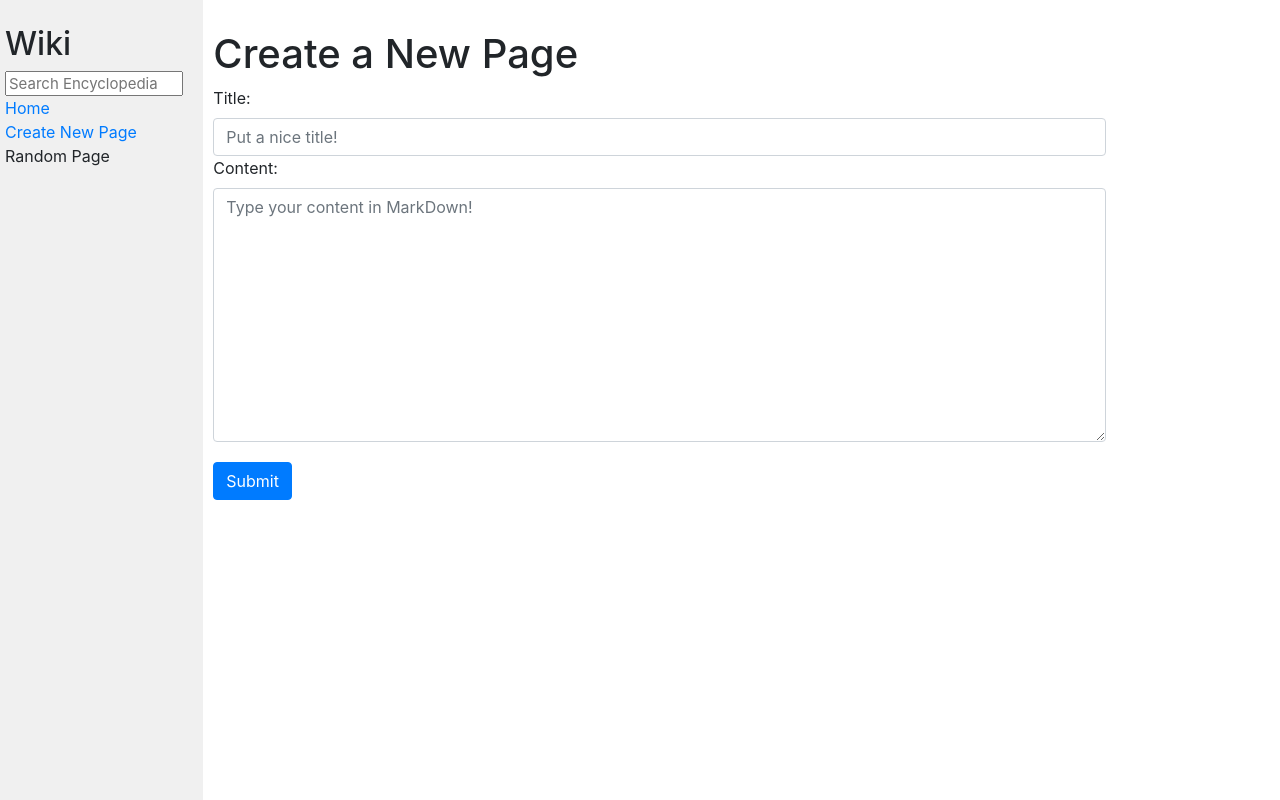
After one commit to gloinho/wiki, a Django app: page /new_page in a window 1280 px wide. The commit adds this page. Run offline with Django 3.2, Linux system fonts and the light colour scheme; some libraries are stand-ins or nearby versions.

Commit message:
Added Create new Page

```diff
--- a/TODO.txt
+++ b/TODO.txt
@@ -8,7 +8,7 @@ Entry Page: Visiting /wiki/TITLE, where TITLE is the title of an encyclopedia en
 
 Index Page: Update index.html such that, instead of merely listing the names of all pages in the encyclopedia, user can click on any entry name to be taken directly to that entry page.
 
-FIXME Search: Allow the user to type a query into the search box in the sidebar to search for an encyclopedia entry.
+Search: Allow the user to type a query into the search box in the sidebar to search for an encyclopedia entry.
     If the query matches the name of an encyclopedia entry, the user should be redirected to that entry’s page.
     If the query does not match the name of an encyclopedia entry, the user should instead be taken to a search results page that displays a list of all encyclopedia entries that have the query as a substring. For example, if the search query were ytho, then Python should appear in the search results.
     Clicking on any of the entry names on the search results page should take the user to that entry’s page.
--- a/encyclopedia/templates/encyclopedia/layout.html
+++ b/encyclopedia/templates/encyclopedia/layout.html
@@ -6,7 +6,7 @@
     <head>
         <title>{% block title %}{% endblock %}</title>
         <link rel="stylesheet" href="https://stackpath.bootstrapcdn.com/bootstrap/4.4.1/css/bootstrap.min.css" integrity="sha384-Vkoo8x4CGsO3+Hhxv8T/Q5PaXtkKtu6ug5TOeNV6gBiFeWPGFN9MuhOf23Q9Ifjh" crossorigin="anonymous">
-        <link href="{% static 'encyclopedia/styles.css' %}" rel="stylesheet">
+        <link href="{% static 'encyclopedia/styles.css' %}" rel="stylesheet" defer>
     </head>
     <body>
         <div class="row">
@@ -18,7 +18,7 @@
                     <a href="{% url 'index' %}">Home</a>
                 </div>
                 <div>
-                    Create New Page
+                    <a href="{% url 'new_page'%}">Create New Page</a>
                 </div>
                 <div>
                     Random Page
--- /dev/null
+++ b/encyclopedia/templates/encyclopedia/new_page.html
@@ -0,0 +1,30 @@
+{% extends "encyclopedia/layout.html" %}
+
+{% block title %}
+    New Page
+{% endblock %}
+
+{% block form%}
+<form action="wiki">
+    <input class="search" type="text" name="q" placeholder="Search Encyclopedia">
+</form>
+{% endblock %}
+
+{% block body %}
+    <h1>Create a New Page</h1>
+    <form action="{% url 'new_page' %}" method="POST">
+        {% csrf_token %}
+        {{ new_page }}
+        {% if not error %}
+        <input type="submit" class="btn btn-primary" style="margin-top:20px">
+        {% endif %}
+    </form>
+    <h2>{{error}}</h2>
+
+
+
+
+
+
+
+{% endblock %}
--- a/encyclopedia/urls.py
+++ b/encyclopedia/urls.py
@@ -6,4 +6,5 @@ urlpatterns = [
     path("", views.index, name="index"),
     path('wiki/', views.search_entry, name='search_entry'),
     path('wiki/<str:entry>', views.entry, name='wiki'),
+    path('new_page', views.new_page, name='new_page'),
 ]
--- a/encyclopedia/views.py
+++ b/encyclopedia/views.py
@@ -1,7 +1,11 @@
-from django.http import HttpResponse
+from msilib.schema import File
+from django.http import HttpResponse, HttpResponseRedirect
 from django.shortcuts import render
 from . import util
-from django.core.files.storage import default_storage
+from django import forms
+import os
+from django.urls import reverse
+
 
 
 def index(request):
@@ -31,7 +35,7 @@ def search_entry(request):
     if not content:
         for e in entries:
             if query in e:
-                list_close_entries.append(e)
+                list_close_entries.append(util.list_entries()[entries.index(e)])
         if not list_close_entries:
             return entry(request, query)
         else:
@@ -41,21 +45,28 @@ def search_entry(request):
     else:
         return entry(request, query)
 
+class NewPage(forms.Form):
+    title = forms.CharField(widget=forms.TextInput(attrs={'class':'form-control col-sm-10', 'placeholder':'Put a nice title!'}))
+    content = forms.CharField(widget=forms.Textarea(attrs={'class':'form-control  col-sm-10', 'placeholder':'Type your content in MarkDown!'}))
 
-""" def close_entry_search(request, query):
-    query = query.lower()
-    entries = [e.lower() for e in util.list_entries()] # lista de entries lowercase
-    content = util.get_entry(query)
-    list_close_entries = []
-    if not content:
-        for entry in entries:
-            if query in entry:
-                list_close_entries.append(entry)
-        if not list_close_entries:
-            return False
-        else:
-                return render(request, 'encyclopedia/close_search.html', {
-                'close_entries': list_close_entries
-            })
+def new_page(request):
+    if request.method == 'POST':
+        form = NewPage(request.POST)
+        if form.is_valid():
+            title = form.cleaned_data['title']
+            content = form.cleaned_data['content']
+            try:
+                document = title+'.md'
+                with open(os.path.join('.\entries', document) , 'x') as new_file:
+                    for line in content:
+                        new_file.write(line)
+                return HttpResponseRedirect(reverse('index'))
+            except FileExistsError:
+                error = f'The page {title} already exists.'
+                return render (request, 'encyclopedia/new_page.html',{
+                    'error': error,
+                })
     else:
-        return entry(request, query) """
+        return render(request, 'encyclopedia/new_page.html', {
+            'new_page':NewPage()
+        })
```
Also changed, not shown: entries/GPU.md (added, +9 -0 lines).
